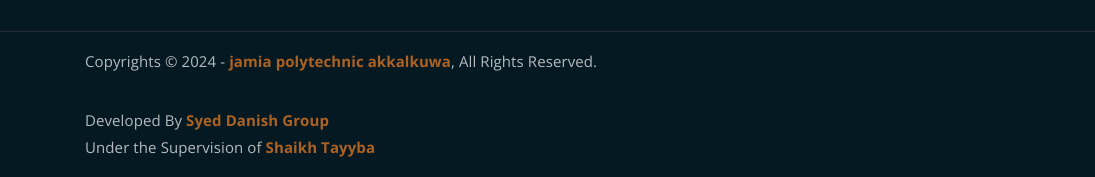
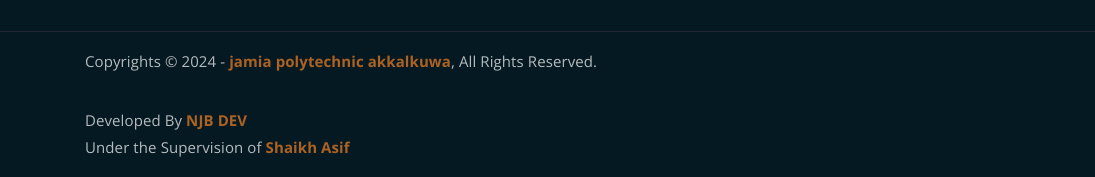
Before and after one commit to Najeebahmad07/attedence, a plain HTML site: page index.html in a window 1280 px wide. Shown: the part 2184-2361 px from the top of the page, 0-1095 px from the left. Drawn offline with nearby package versions, Linux system fonts and the light colour scheme.

Commit message:
index.html

```diff
--- a/index.html
+++ b/index.html
@@ -313,7 +313,7 @@
 						Reserved.
 					</p>
 					<p>
-						Developed By <a href>Syed Danish Group</a><br> Under the Supervision of <a href> Shaikh Tayyba
+						Developed By <a href>NJB DEV</a><br> Under the Supervision of <a href> Shaikh Asif
 							 </a>
 					</p>
 				</div>
```
